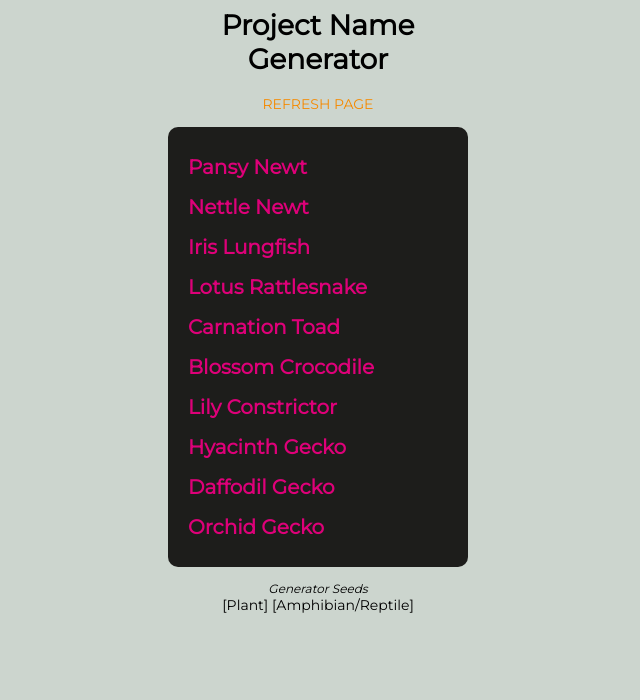
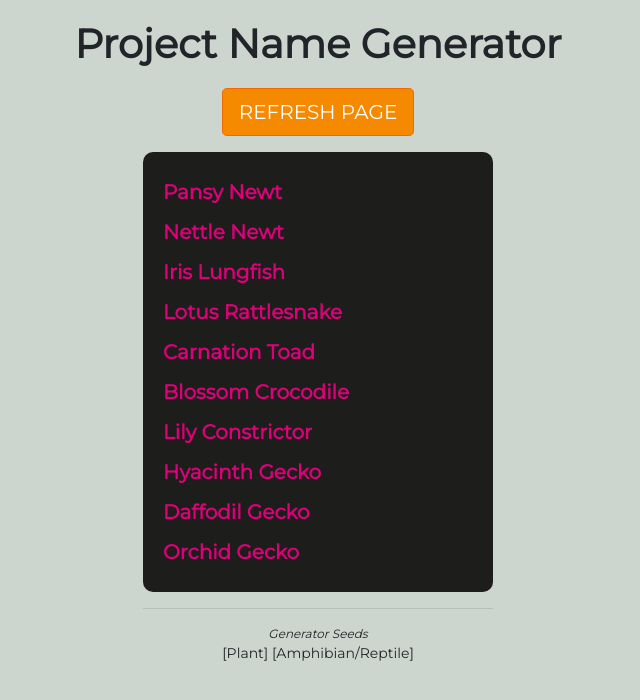
Before and after one commit to angell554/project-name-generator, a plain HTML site: page index.html in a window 1280 px wide. Shown: the whole page, without its empty margins (322-962 px from the left). Drawn offline with nearby package versions, Linux system fonts and the light colour scheme.

Commit message:
add bootstrap

```diff
--- a/index.html
+++ b/index.html
@@ -4,16 +4,14 @@
 
 <title>Project Name Generator</title>
 
-<link href="https://fonts.googleapis.com/css?family=Montserrat" rel="stylesheet">
+<link rel="stylesheet" href="https://fonts.googleapis.com/css?family=Montserrat" >
+<link rel="stylesheet" href="https://maxcdn.bootstrapcdn.com/bootstrap/4.0.0/css/bootstrap.min.css" integrity="sha384-Gn5384xqQ1aoWXA+058RXPxPg6fy4IWvTNh0E263XmFcJlSAwiGgFAW/dAiS6JXm" crossorigin="anonymous">
+
 <style type="text/css">
 body{font-family: 'Montserrat', sans-serif; font-size: 14px; background-color: #ccd5ce;}
 
-.container{width:300px;margin: 0 auto;}
 
-.logo{text-align: center; margin: 40px auto;}
-.logo img{text-align:center; width:250px;}
-
-.title{text-align: center; }
+h1{margin: 20px; font-weight:bold;}
 
 #projectname{
 	background-color: #1d1d1b;
@@ -26,12 +24,21 @@ body{font-family: 'Montserrat', sans-serif; font-size: 14px; background-color: #
 	line-height: 200%;
 }
 
+.center{text-align: center}
+
 .small{font-size:12px; font-style: italic;}
 
-p{text-align: center}
 
-a{text-decoration: none}
-a:hover{text-decoration: underline;}
+.btn-orange{
+	background-color: #f58a00;
+	border-color: #f56700;
+	color: #fff;
+}
+.btn-orange:hover {
+    color: #fff;
+    background-color: #d67612;
+    border-color: #c25c09;
+}
 
 .grey{color: #1d1d1b;}
 .orange{color: #f58a00;}
@@ -43,20 +50,43 @@ a:hover{text-decoration: underline;}
 <body onload="printnames();">
 
 <div class="container">
+	<div class="row">
+		<div class="col-md-12">
+			<h1 class="text-center">Project Name Generator</h1>
+			<p class="text-center">
+				<button class="btn btn-lg btn-orange" onclick="window.location.reload(true);">REFRESH PAGE</button>
+			</p>
+		</div>
+	</div>
 
-<h1 class="title">Project Name Generator</h1>
+	<div class="row justify-content-center">
+		<div class="col-4">
+			<div id="projectname" class="pink"></div>
+		</div>
+	</div>
 
-<p><a href="#" class="orange" onclick="window.location.reload(true);">REFRESH PAGE</a></p>
-<div id="projectname" class="pink"></div>
+	<div class="row justify-content-center">
 
-<p><span class="small">Generator Seeds</span><br/>
-[Plant] [Amphibian/Reptile]</p>
+		<div class="col-4">
+			<hr>
+			<p class="text-center">
+				<span class="small">Generator Seeds</span>
+				<br/>
+				[Plant] [Amphibian/Reptile]
+			</p>
+		</div>
+	</div>
+
+
+
+
 </div>
 
 <script
   src="https://code.jquery.com/jquery-3.3.1.min.js"
   integrity="sha256-FgpCb/KJQlLNfOu91ta32o/NMZxltwRo8QtmkMRdAu8="
   crossorigin="anonymous"></script>
+ <script src="https://maxcdn.bootstrapcdn.com/bootstrap/4.0.0/js/bootstrap.min.js" integrity="sha384-JZR6Spejh4U02d8jOt6vLEHfe/JQGiRRSQQxSfFWpi1MquVdAyjUar5+76PVCmYl" crossorigin="anonymous"></script>
 
 <script text="text/javascript">
 	var colours = ["Green", "Crimson", "Red", "Blue", "Purple", "Black", "White", "Mauve", "Green", "Orange"];
```
